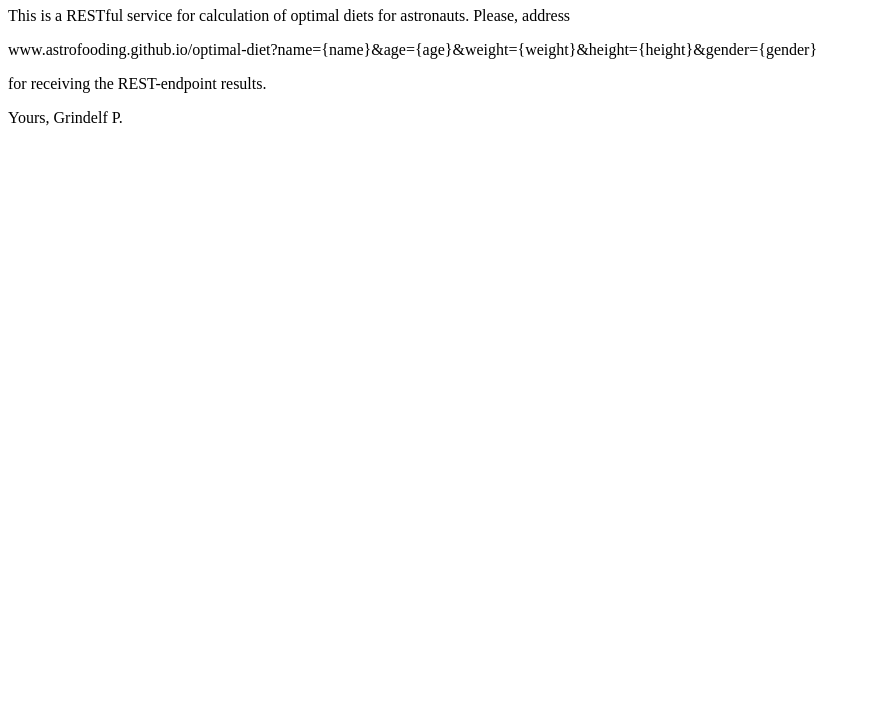
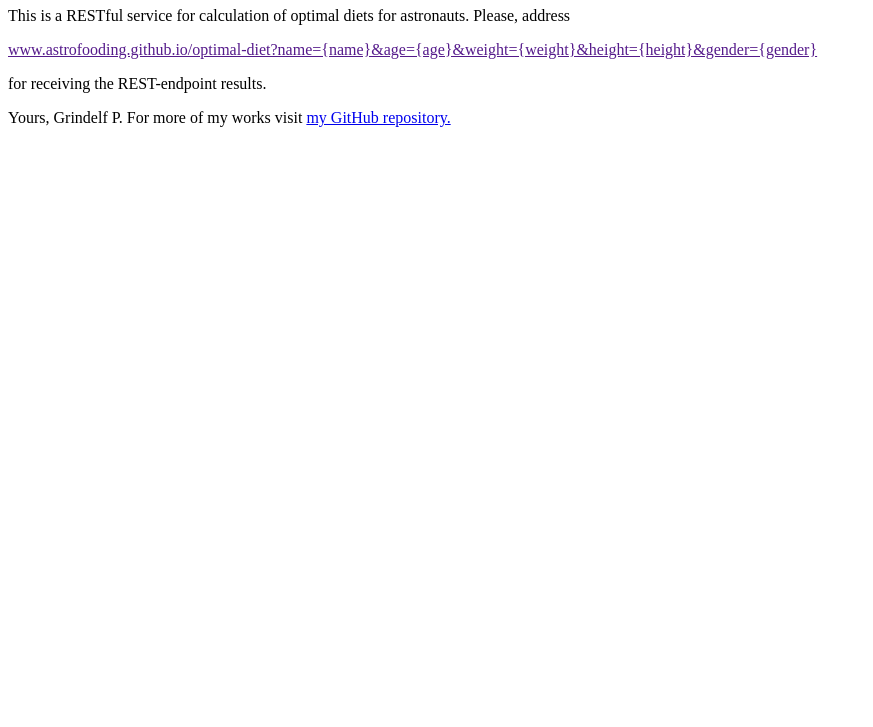
Before and after one commit to GrindelfP/astrofooding, a plain HTML site: page index.html in a window 1280 px wide. Shown: the part 73-800 px from the top of the page, without its empty margins (0-873 px from the left). Drawn offline with Linux system fonts and the light colour scheme.

Commit message:
update index.html

```diff
--- a/index.html
+++ b/index.html
@@ -9,14 +9,15 @@
 <p>
     This is a RESTful service for calculation of optimal diets for astronauts. Please, address
 </p>
-<p>
+<a href="">
     www.astrofooding.github.io/optimal-diet?name={name}&age={age}&weight={weight}&height={height}&gender={gender}
-</p>
+</a>
 <p>
     for receiving the REST-endpoint results.
 </p>
 <p>
-    Yours, Grindelf P.
+    Yours, Grindelf P. For more of my works visit
+    <a href="https://github.com/GrindelfP">my GitHub repository.</a>
 </p>
 </body>
 </html>
```
